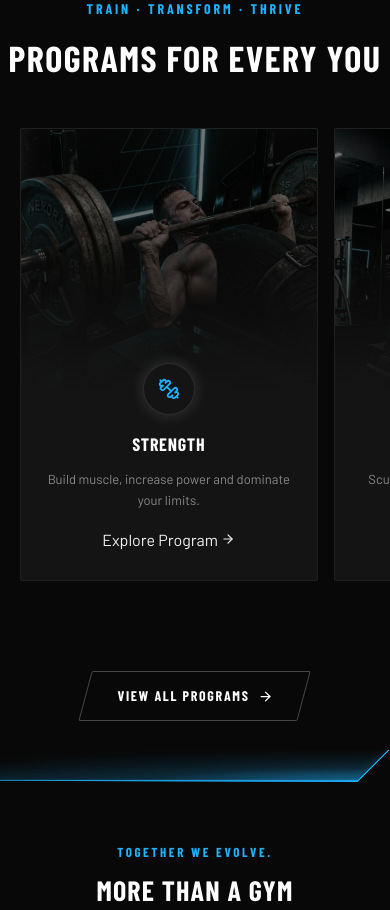
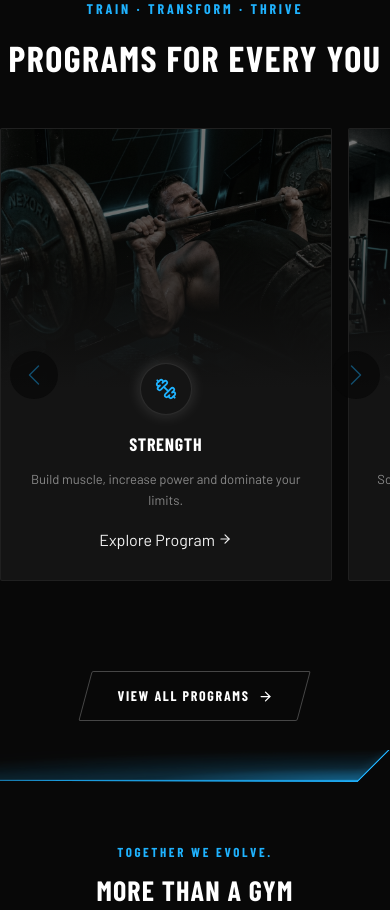
Before and after one commit to saadhaniftaj/nexora, a Next.js app: page / in a window 390 px wide. Shown: the part 1880-2790 px from the top of the page. Built offline with nearby package versions, Linux system fonts and the light colour scheme; a web font is replaced by a local one.

Commit message:
Add mobile arrows and active glow to Programs section

```diff
--- a/components/sections/ProgramsSection.tsx
+++ b/components/sections/ProgramsSection.tsx
@@ -1,8 +1,9 @@
 'use client'
 
+import { useRef, useEffect, useState } from 'react'
 import Link from 'next/link'
 import Image from 'next/image'
-import { ArrowRight, Dumbbell, Heart, Zap, Leaf } from 'lucide-react'
+import { ArrowRight, Dumbbell, Heart, Zap, Leaf, ChevronLeft, ChevronRight } from 'lucide-react'
 
 const programs = [
   {
@@ -40,6 +41,35 @@ const programs = [
 ]
 
 export default function ProgramsSection() {
+  const scrollRef = useRef<HTMLDivElement>(null)
+  const [activeIdx, setActiveIdx] = useState<number | null>(null)
+  const cardRefs = useRef<(HTMLElement | null)[]>([])
+
+  useEffect(() => {
+    const observers: IntersectionObserver[] = []
+    cardRefs.current.forEach((el, idx) => {
+      if (!el) return
+      const obs = new IntersectionObserver(
+        ([entry]) => {
+          if (entry.isIntersecting) {
+            setActiveIdx(idx)
+          }
+        },
+        { root: scrollRef.current, rootMargin: '0px -40% 0px -40%', threshold: 0 }
+      )
+      obs.observe(el)
+      observers.push(obs)
+    })
+    return () => observers.forEach(o => o.disconnect())
+  }, [])
+
+  const scroll = (direction: 'left' | 'right') => {
+    if (scrollRef.current) {
+      const scrollAmount = 300
+      scrollRef.current.scrollBy({ left: direction === 'right' ? scrollAmount : -scrollAmount, behavior: 'smooth' })
+    }
+  }
+
   return (
     <section id="programs" className="programs section" aria-labelledby="programs-heading">
       <div className="container">
@@ -50,9 +80,18 @@ export default function ProgramsSection() {
           </h2>
         </div>
 
-        <div className="programs__grid">
-          {programs.map((prog) => (
-            <article key={prog.id} className="prog-card">
+        <div className="programs__carousel-wrapper">
+          <button className="slider-arrow slider-arrow--left" onClick={() => scroll('left')} aria-label="Scroll left">
+            <ChevronLeft size={36} strokeWidth={1} />
+          </button>
+
+          <div className="programs__grid" ref={scrollRef}>
+            {programs.map((prog, idx) => (
+              <article
+                key={prog.id}
+                className={`prog-card ${activeIdx === idx ? 'active' : ''}`}
+                ref={el => { cardRefs.current[idx] = el }}
+              >
                 <div className="prog-card__img">
                   <Image src={prog.img} alt={prog.label} fill sizes="(max-width:900px) 100vw, 25vw" style={{ objectFit: 'cover' }} />
                   <div className="prog-card__overlay" />
@@ -69,6 +108,11 @@ export default function ProgramsSection() {
                 </div>
               </article>
             ))}
+          </div>
+
+          <button className="slider-arrow slider-arrow--right" onClick={() => scroll('right')} aria-label="Scroll right">
+            <ChevronRight size={36} strokeWidth={1} />
+          </button>
         </div>
 
         <div className="programs__footer">
@@ -201,11 +245,60 @@ export default function ProgramsSection() {
         .prog-card__cta:hover { gap: 10px; text-shadow: 0 0 16px rgba(31, 178, 254, 0.9); }
         .prog-card:hover .prog-card__cta { gap: 10px; text-shadow: 0 0 16px rgba(31, 178, 254, 0.9); }
 
+        .slider-arrow { display: none; }
+
         @media (max-width: 1024px) {
           .programs__grid { grid-template-columns: repeat(2, 1fr); }
           .prog-card { min-height: 400px; }
         }
         @media (max-width: 900px) {
+          .programs__carousel-wrapper {
+            position: relative;
+            margin: 0 -20px;
+          }
+          .slider-arrow {
+            position: absolute;
+            z-index: 10;
+            background: rgba(8,8,8,0.7);
+            border-radius: 50%;
+            height: 48px;
+            width: 48px;
+            padding: 0;
+            top: 50%;
+            transform: translateY(-50%);
+            display: flex;
+            align-items: center;
+            justify-content: center;
+            color: rgba(31, 178, 254, 0.4);
+            border: none;
+            cursor: pointer;
+          }
+          .slider-arrow--left { left: 10px; }
+          .slider-arrow--right { right: 10px; }
+          .slider-arrow:hover {
+            color: var(--cyan);
+            transform: translateY(-50%) scale(1.1);
+            filter: drop-shadow(0 0 12px var(--cyan));
+          }
+
+          .prog-card.active {
+            transform: translateY(-8px);
+            border-color: var(--cyan-border);
+            box-shadow: var(--glow-md);
+          }
+          .prog-card.active .prog-card__img :global(img) {
+            transform: scale(1.06);
+            filter: brightness(1.1) grayscale(0);
+          }
+          .prog-card.active .prog-card__icon-wrapper {
+            color: var(--white);
+            box-shadow: 0 0 25px rgba(255,255,255,0.6);
+            border-color: rgba(255,255,255,0.4);
+          }
+          .prog-card.active .prog-card__cta {
+            gap: 10px; text-shadow: 0 0 16px rgba(31, 178, 254, 0.9);
+          }
+
           .programs__grid {
             display: flex;
             justify-content: flex-start;
```
Lines whose indentation alone changed are shown as unchanged.
